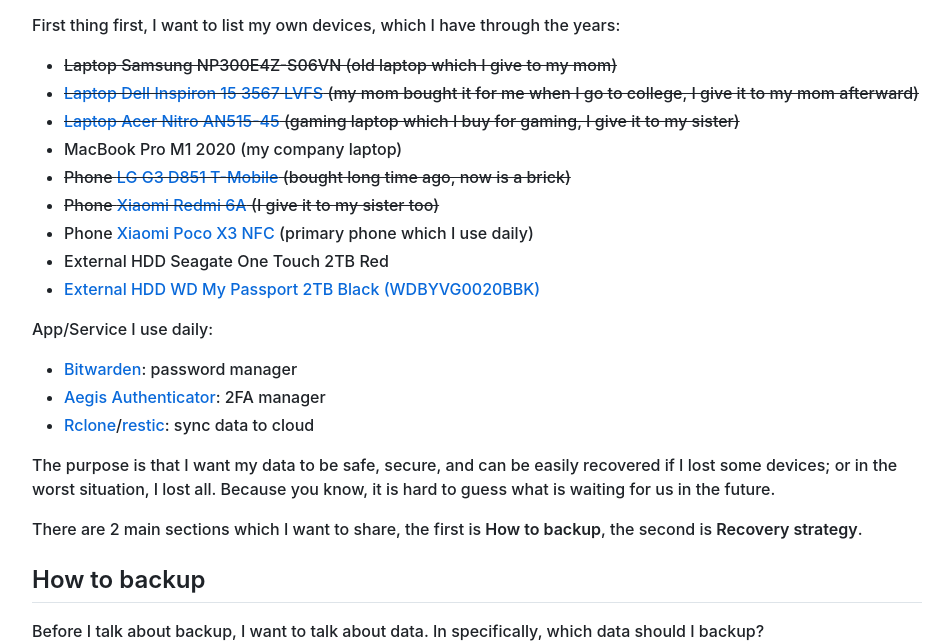
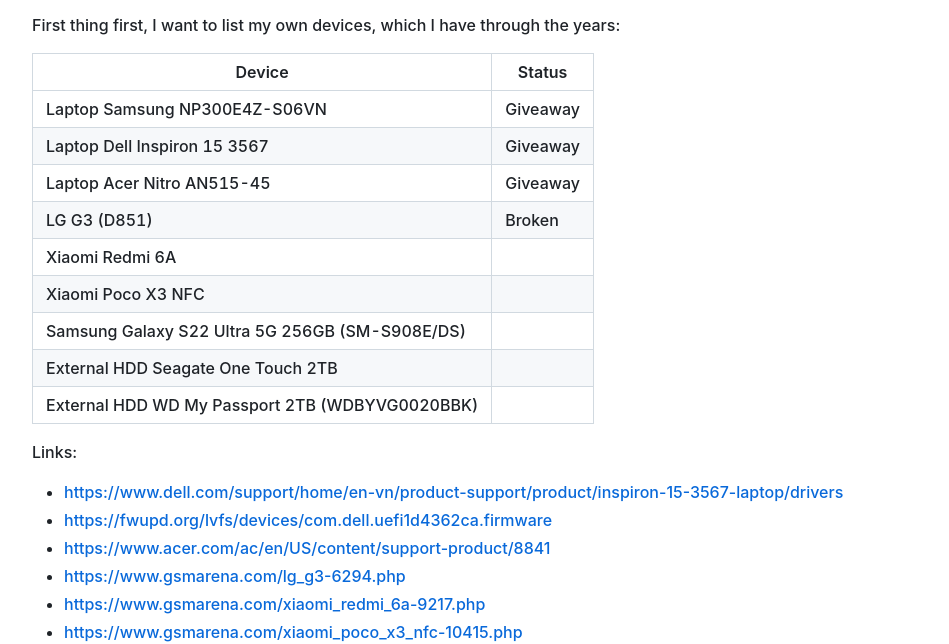
Before and after one commit to haunt98/posts-go, a plain HTML site: page docs/2022-06-08-backup.html in a window 1280 px wide. Shown: the part 161-805 px from the top of the page, without its empty margins (163-1112 px from the left). Drawn offline with nearby package versions, Linux system fonts and the light colour scheme.

Commit message:
renew backup

```diff
--- a/docs/2022-06-08-backup.html
+++ b/docs/2022-06-08-backup.html
@@ -59,81 +59,110 @@
       First thing first, I want to list my own devices, which I have through the
       years:
     </p>
+    <table>
+      <thead>
+        <tr>
+          <th>Device</th>
+          <th>Status</th>
+        </tr>
+      </thead>
+      <tbody>
+        <tr>
+          <td>Laptop Samsung NP300E4Z-S06VN</td>
+          <td>Giveaway</td>
+        </tr>
+        <tr>
+          <td>Laptop Dell Inspiron 15 3567</td>
+          <td>Giveaway</td>
+        </tr>
+        <tr>
+          <td>Laptop Acer Nitro AN515-45</td>
+          <td>Giveaway</td>
+        </tr>
+        <tr>
+          <td>LG G3 (D851)</td>
+          <td>Broken</td>
+        </tr>
+        <tr>
+          <td>Xiaomi Redmi 6A</td>
+          <td></td>
+        </tr>
+        <tr>
+          <td>Xiaomi Poco X3 NFC</td>
+          <td></td>
+        </tr>
+        <tr>
+          <td>Samsung Galaxy S22 Ultra 5G 256GB (SM-S908E/DS)</td>
+          <td></td>
+        </tr>
+        <tr>
+          <td>External HDD Seagate One Touch 2TB</td>
+          <td></td>
+        </tr>
+        <tr>
+          <td>External HDD WD My Passport 2TB (WDBYVG0020BBK)</td>
+          <td></td>
+        </tr>
+      </tbody>
+    </table>
+    <p>Links:</p>
     <ul>
       <li>
-        <del
-          >Laptop Samsung NP300E4Z-S06VN (old laptop which I give to my
-          mom)</del
+        <a
+          href="https://www.dell.com/support/home/en-vn/product-support/product/inspiron-15-3567-laptop/drivers"
+          rel="nofollow"
+          >https://www.dell.com/support/home/en-vn/product-support/product/inspiron-15-3567-laptop/drivers</a
         >
       </li>
       <li>
-        <del
-          ><a
-            href="https://www.dell.com/support/home/en-vn/product-support/product/inspiron-15-3567-laptop/drivers"
-            rel="nofollow"
-            >Laptop Dell Inspiron 15 3567</a
-          >
         <a
           href="https://fwupd.org/lvfs/devices/com.dell.uefi1d4362ca.firmware"
           rel="nofollow"
-            >LVFS</a
-          >
-          (my mom bought it for me when I go to college, I give it to my mom
-          afterward)</del
+          >https://fwupd.org/lvfs/devices/com.dell.uefi1d4362ca.firmware</a
         >
       </li>
       <li>
-        <del
-          ><a
+        <a
           href="https://www.acer.com/ac/en/US/content/support-product/8841"
           rel="nofollow"
-            >Laptop Acer Nitro AN515-45</a
-          >
-          (gaming laptop which I buy for gaming, I give it to my sister)</del
-        >
-      </li>
-      <li>MacBook Pro M1 2020 (my company laptop)</li>
-      <li>
-        <del
-          >Phone
-          <a
-            href="https://forum.xda-developers.com/c/lg-g3.3147/"
-            rel="nofollow"
-            >LG G3 D851 T-Mobile</a
-          >
-          (bought long time ago, now is a brick)</del
+          >https://www.acer.com/ac/en/US/content/support-product/8841</a
         >
       </li>
       <li>
-        <del
-          >Phone
+        <a href="https://www.gsmarena.com/lg_g3-6294.php" rel="nofollow"
+          >https://www.gsmarena.com/lg_g3-6294.php</a
+        >
+      </li>
+      <li>
         <a
           href="https://www.gsmarena.com/xiaomi_redmi_6a-9217.php"
           rel="nofollow"
-            >Xiaomi Redmi 6A</a
-          >
-          (I give it to my sister too)</del
+          >https://www.gsmarena.com/xiaomi_redmi_6a-9217.php</a
         >
       </li>
       <li>
-        Phone
         <a
           href="https://www.gsmarena.com/xiaomi_poco_x3_nfc-10415.php"
           rel="nofollow"
-          >Xiaomi Poco X3 NFC</a
+          >https://www.gsmarena.com/xiaomi_poco_x3_nfc-10415.php</a
         >
-        (primary phone which I use daily)
       </li>
-      <li>External HDD Seagate One Touch 2TB Red</li>
+      <li>
+        <a
+          href="https://www.gsmarena.com/samsung_galaxy_s22_ultra_5g-11251.php"
+          rel="nofollow"
+          >https://www.gsmarena.com/samsung_galaxy_s22_ultra_5g-11251.php</a
+        >
+      </li>
       <li>
         <a
           href="https://www.westerndigital.com/products/portable-drives/wd-my-passport-usb-3-0-hdd?sku=WDBYVG0020BBK-WESN"
           rel="nofollow"
-          >External HDD WD My Passport 2TB Black (WDBYVG0020BBK)</a
+          >https://www.westerndigital.com/products/portable-drives/wd-my-passport-usb-3-0-hdd?sku=WDBYVG0020BBK-WESN</a
         >
       </li>
     </ul>
-    <p>App/Service I use daily:</p>
+    <p>Apps/Services I use daily:</p>
     <ul>
       <li>
         <a href="https://bitwarden.com/" rel="nofollow">Bitwarden</a>: password
@@ -144,11 +173,8 @@
         2FA manager
       </li>
       <li>
-        <a href="https://rclone.org/" rel="nofollow">Rclone</a>/<a
-          href="https://restic.net/"
-          rel="nofollow"
-          >restic</a
-        >: sync data to cloud
+        <a href="https://rclone.org/" rel="nofollow">Rclone</a>: sync data to
+        cloud
       </li>
     </ul>
     <p>
@@ -221,29 +247,6 @@
 rclone sync remote:MyBooks MyBooks -P --exclude .DS_Store</pre>
     </div>
     <p>
-      Before you use Rclone to sync to Google Drive, you should read
-      <a href="https://rclone.org/drive/" rel="nofollow"
-        >Google Drive rclone configuration</a
-      >
-      first.
-    </p>
-    <p>For private data, I use restic which use Rclone as backend:</p>
-    <div class="highlight highlight-source-shell">
-      <pre><span class="pl-c"><span class="pl-c">#</span> Init</span>
-restic -r rclone:remote:PrivateData init
-
-<span class="pl-c"><span class="pl-c">#</span> Backup</span>
-restic -r rclone:remote:PrivateData backup PrivateData
-
-<span class="pl-c"><span class="pl-c">#</span> Cleanup old backups</span>
-restic -r rclone:remote:PrivateData forget --keep-last 1 --prune
-
-<span class="pl-c"><span class="pl-c">#</span> Restore</span>
-<span class="pl-c"><span class="pl-c">#</span> Be careful because restic restore fullpath</span>
-<span class="pl-c"><span class="pl-c">#</span> See https://github.com/restic/restic/issues/2092</span>
-restic -r rclone:remote:PrivateData restore latest --target <span class="pl-k">~</span></pre>
-    </div>
-    <p>
       The next data is my passwords and my OTPs. These are the things which I'm
       scare to lose the most. First thing first, I enable 2-Step Verification
       for all of my important accounts, should use both OTP and phone method.
@@ -253,7 +256,7 @@
       Password manager to Firefox Lockwise and then settle down with Bitwarden)
       and Aegis for OTPs. The reason I choose Aegis, not Authy (I use Authy for
       so long but Aegis is definitely better) is because Aegis allows me to
-      extract all the OTPs to a single file (can be encrypted), which I use to
+      extract all the OTPs to a single file (encrypted or not), which I use to
       transfer or backup easily.
     </p>
     <p>
```
Also changed, not shown: posts/2022-06-08-backup.md (+25 -41 lines). Lines whose indentation alone changed are shown as unchanged.
